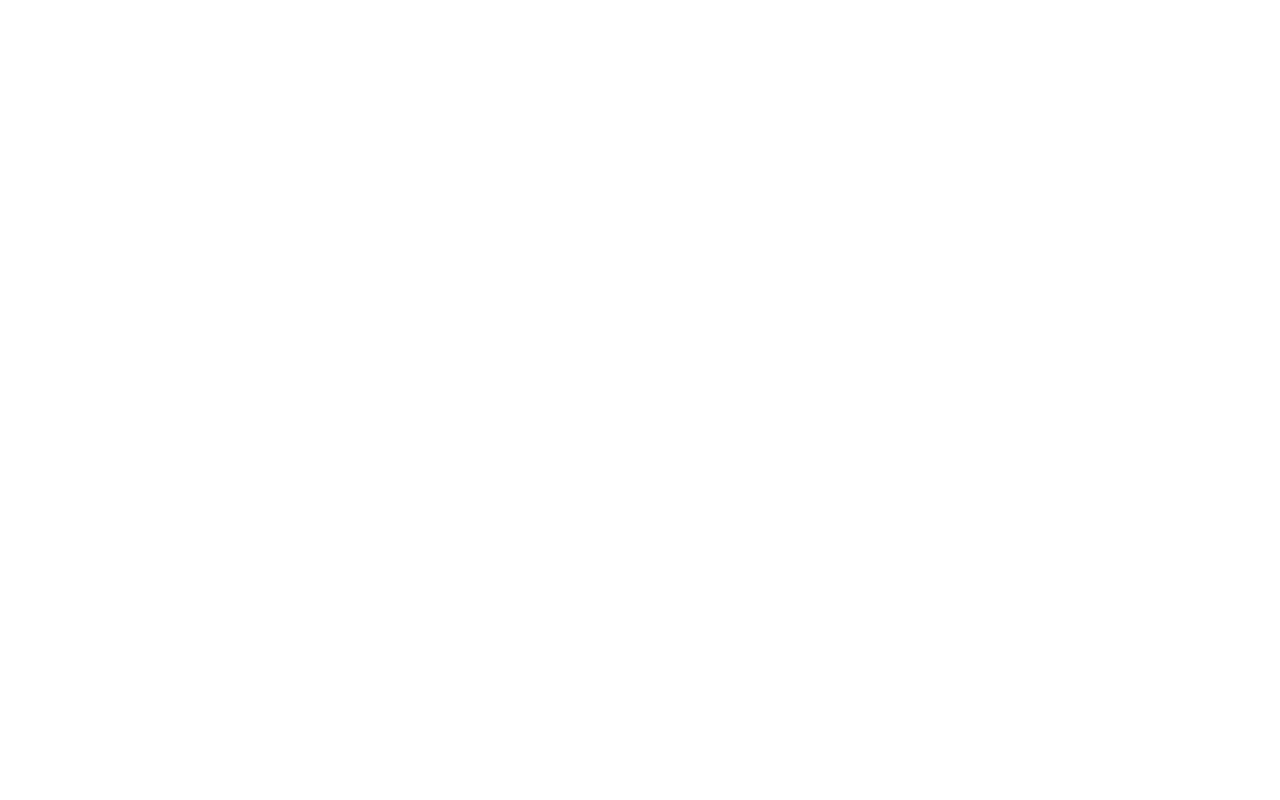
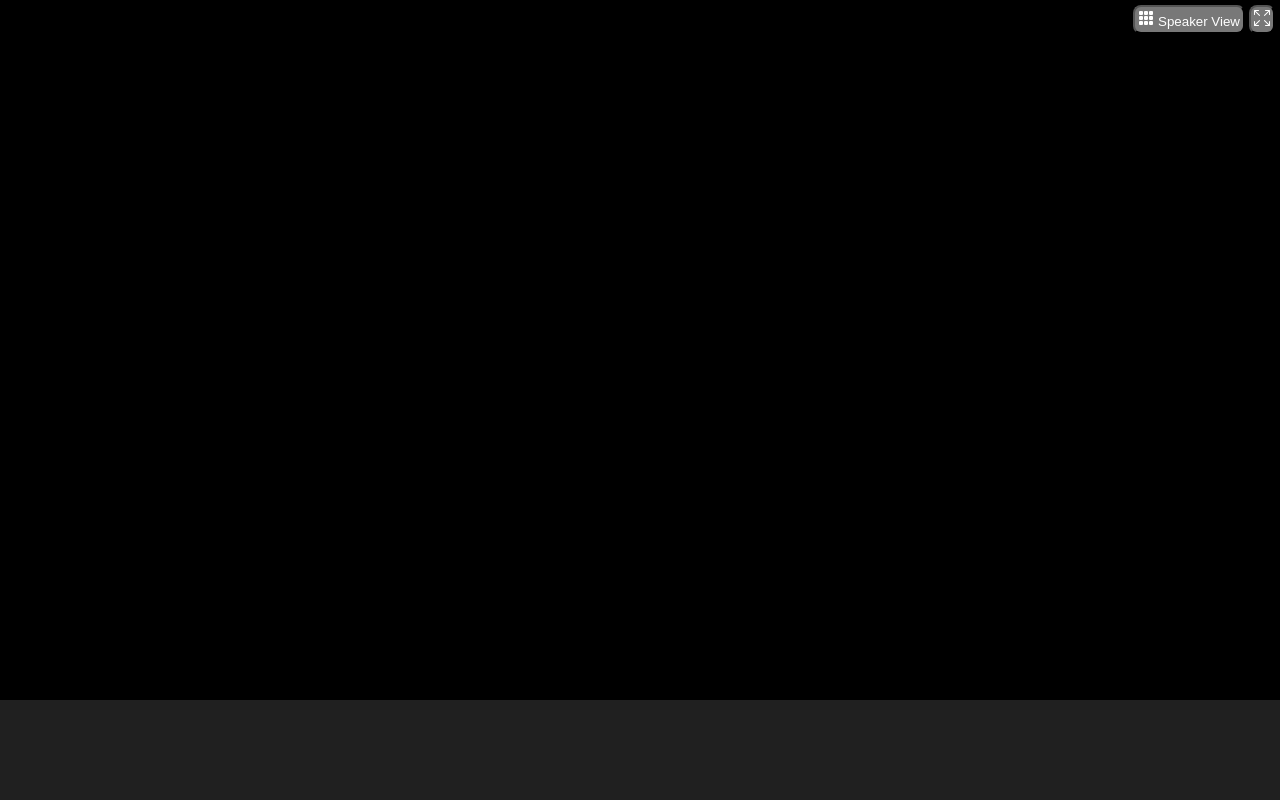
Before and after one commit to juri931/html-css-zoom, a plain HTML site: page index.html in a window 1280 px wide. Drawn offline with Linux system fonts and the light colour scheme.

Commit message:
[add] buttons + footer

```diff
--- a/index.html
+++ b/index.html
@@ -8,5 +8,28 @@
 </head>
 <body>
 
+  <header>
+    <button>
+      <svg xmlns="http://www.w3.org/2000/svg" width="16" height="16" fill="currentColor" class="bi bi-grid-3x3-gap-fill"
+      viewBox="0 0 16 16">
+      <path
+        d="M1 2a1 1 0 0 1 1-1h2a1 1 0 0 1 1 1v2a1 1 0 0 1-1 1H2a1 1 0 0 1-1-1zm5 0a1 1 0 0 1 1-1h2a1 1 0 0 1 1 1v2a1 1 0 0 1-1 1H7a1 1 0 0 1-1-1zm5 0a1 1 0 0 1 1-1h2a1 1 0 0 1 1 1v2a1 1 0 0 1-1 1h-2a1 1 0 0 1-1-1zM1 7a1 1 0 0 1 1-1h2a1 1 0 0 1 1 1v2a1 1 0 0 1-1 1H2a1 1 0 0 1-1-1zm5 0a1 1 0 0 1 1-1h2a1 1 0 0 1 1 1v2a1 1 0 0 1-1 1H7a1 1 0 0 1-1-1zm5 0a1 1 0 0 1 1-1h2a1 1 0 0 1 1 1v2a1 1 0 0 1-1 1h-2a1 1 0 0 1-1-1zM1 12a1 1 0 0 1 1-1h2a1 1 0 0 1 1 1v2a1 1 0 0 1-1 1H2a1 1 0 0 1-1-1zm5 0a1 1 0 0 1 1-1h2a1 1 0 0 1 1 1v2a1 1 0 0 1-1 1H7a1 1 0 0 1-1-1zm5 0a1 1 0 0 1 1-1h2a1 1 0 0 1 1 1v2a1 1 0 0 1-1 1h-2a1 1 0 0 1-1-1z" />
+    </svg>
+    <span>Speaker View</span>
+    </button>
+
+    <button>
+      <svg xmlns="http://www.w3.org/2000/svg" width="16" height="16" fill="currentColor" class="bi bi-arrows-fullscreen"
+        viewBox="0 0 16 16">
+        <path fill-rule="evenodd"
+          d="M5.828 10.172a.5.5 0 0 0-.707 0l-4.096 4.096V11.5a.5.5 0 0 0-1 0v3.975a.5.5 0 0 0 .5.5H4.5a.5.5 0 0 0 0-1H1.732l4.096-4.096a.5.5 0 0 0 0-.707m4.344 0a.5.5 0 0 1 .707 0l4.096 4.096V11.5a.5.5 0 1 1 1 0v3.975a.5.5 0 0 1-.5.5H11.5a.5.5 0 0 1 0-1h2.768l-4.096-4.096a.5.5 0 0 1 0-.707m0-4.344a.5.5 0 0 0 .707 0l4.096-4.096V4.5a.5.5 0 1 0 1 0V.525a.5.5 0 0 0-.5-.5H11.5a.5.5 0 0 0 0 1h2.768l-4.096 4.096a.5.5 0 0 0 0 .707m-4.344 0a.5.5 0 0 1-.707 0L1.025 1.732V4.5a.5.5 0 0 1-1 0V.525a.5.5 0 0 1 .5-.5H4.5a.5.5 0 0 1 0 1H1.732l4.096 4.096a.5.5 0 0 1 0 .707" />
+      </svg>
+    </button>
+  </header>
+
+  <main></main>
+
+  <footer></footer>
+
 </body>
 </html>
--- a/style/main.css
+++ b/style/main.css
@@ -3,3 +3,30 @@
   padding: 0;
   box-sizing: border-box;
 }
+
+header{
+  height: auto;
+  position: fixed;
+  right: 5px;
+  top: 5px;
+}
+
+header button{
+  background-color: rgb(120, 120, 120);
+  color: white;
+  padding: 3px;
+  border-radius: 8px;
+  cursor: pointer;
+  text-align: center;
+}
+
+main{
+  background-color: black;
+  height: calc(100vh - 100px);
+  overflow: auto;
+}
+
+footer{
+  background-color: rgb(32, 32, 32);
+  height: 100px;
+}
```
